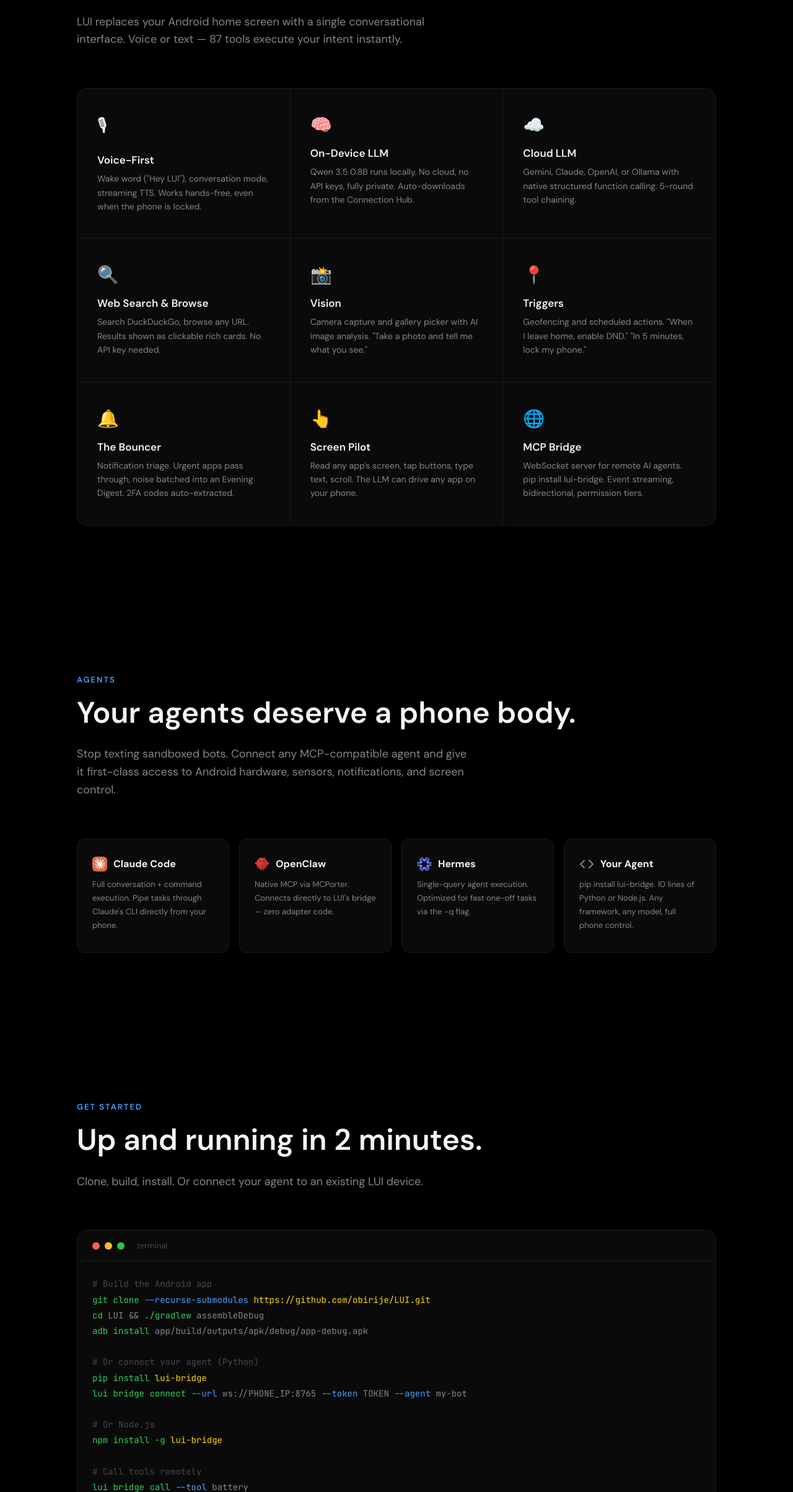
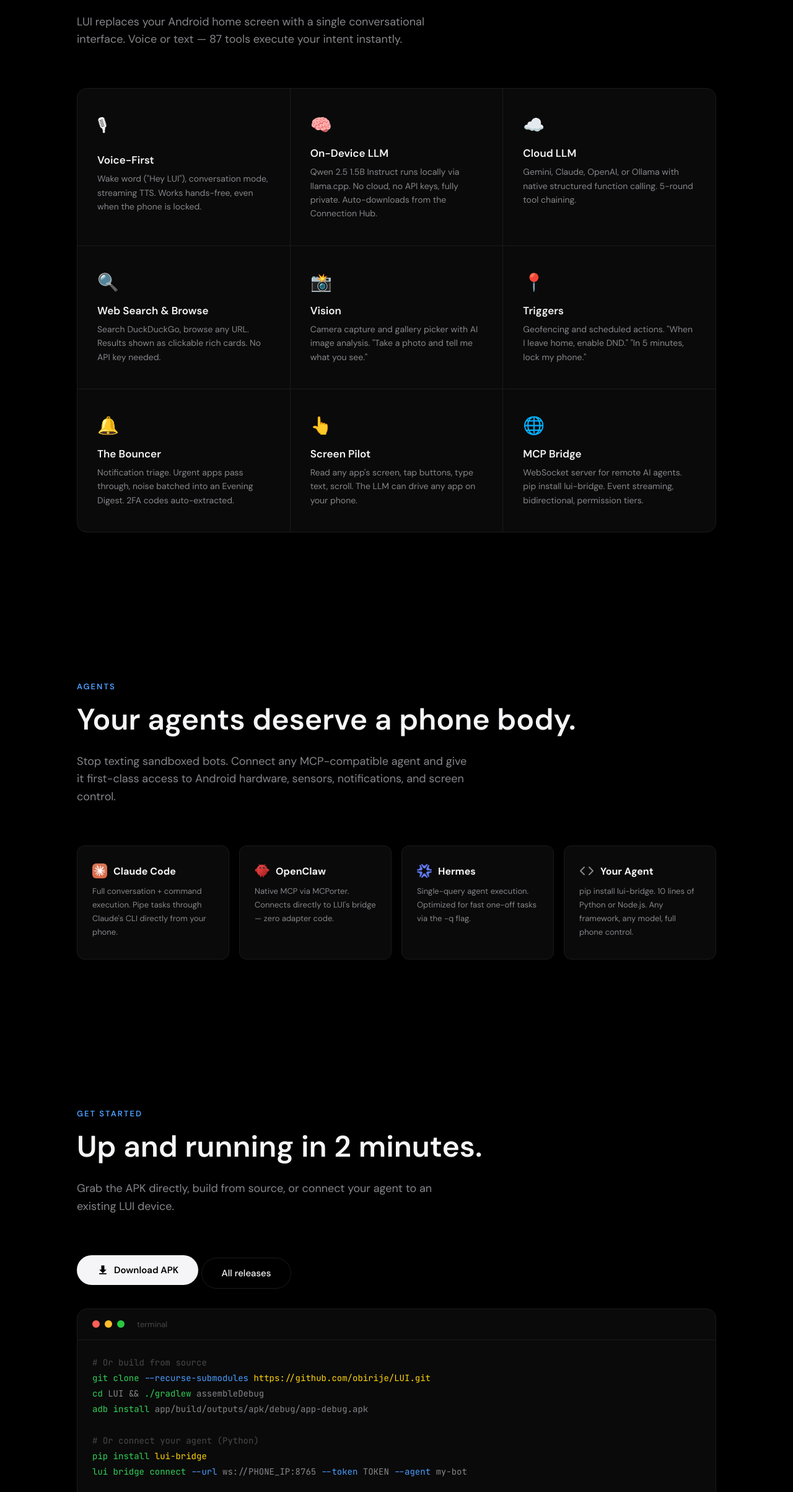
Before and after one commit to obirije/LUI, a plain HTML site: page sites/index.html in a window 1280 px wide. Shown: the part 1514-3921 px from the top of the page at 62% size. Drawn offline with Linux system fonts and the light colour scheme.

Commit message:
Release v0.3.0

```diff
--- a/lui-node/package.json
+++ b/lui-node/package.json
@@ -1,6 +1,6 @@
 {
   "name": "lui-bridge",
-  "version": "0.2.1",
+  "version": "0.3.0",
   "description": "Connect AI agents to LUI Android devices — 78 tools, MCP protocol, bidirectional communication",
   "main": "src/index.js",
   "bin": {
--- a/lui-python/pyproject.toml
+++ b/lui-python/pyproject.toml
@@ -4,7 +4,7 @@
 
 [project]
 name = "lui-bridge"
-version = "0.2.1"
+version = "0.3.0"
 description = "Connect AI agents to LUI Android devices — 78 tools, MCP protocol, bidirectional communication"
 readme = "README.md"
 license = {text = "GPLv3"}
--- a/sites/index.html
+++ b/sites/index.html
@@ -172,7 +172,7 @@
     <p class="subtitle reveal">LUI replaces your Android home screen with a single conversational interface. Voice or text — 87 tools execute your intent instantly.</p>
     <div class="features reveal">
         <div class="feature"><span class="icon">🎙</span><h3>Voice-First</h3><p>Wake word ("Hey LUI"), conversation mode, streaming TTS. Works hands-free, even when the phone is locked.</p></div>
-        <div class="feature"><span class="icon">🧠</span><h3>On-Device LLM</h3><p>Qwen 3.5 0.8B runs locally. No cloud, no API keys, fully private. Auto-downloads from the Connection Hub.</p></div>
+        <div class="feature"><span class="icon">🧠</span><h3>On-Device LLM</h3><p>Qwen 2.5 1.5B Instruct runs locally via llama.cpp. No cloud, no API keys, fully private. Auto-downloads from the Connection Hub.</p></div>
         <div class="feature"><span class="icon">☁️</span><h3>Cloud LLM</h3><p>Gemini, Claude, OpenAI, or Ollama with native structured function calling. 5-round tool chaining.</p></div>
         <div class="feature"><span class="icon">🔍</span><h3>Web Search & Browse</h3><p>Search DuckDuckGo, browse any URL. Results shown as clickable rich cards. No API key needed.</p></div>
         <div class="feature"><span class="icon">📸</span><h3>Vision</h3><p>Camera capture and gallery picker with AI image analysis. "Take a photo and tell me what you see."</p></div>
@@ -198,14 +198,23 @@
 <section id="install">
     <div class="section-label reveal">Get Started</div>
     <h2 class="reveal">Up and running in 2 minutes.</h2>
-    <p class="subtitle reveal">Clone, build, install. Or connect your agent to an existing LUI device.</p>
+    <p class="subtitle reveal">Grab the APK directly, build from source, or connect your agent to an existing LUI device.</p>
+
+    <div class="cta-group reveal" style="margin-bottom: 32px;">
+        <a href="https://github.com/obirije/LUI/releases/latest/download/app-full-release.apk" class="btn-primary">
+            <svg width="20" height="20" viewBox="0 0 24 24" fill="currentColor"><path d="M5 20h14v-2H5v2zm14-9h-4V3H9v8H5l7 7 7-7z"/></svg>
+            Download APK
+        </a>
+        <a href="https://github.com/obirije/LUI/releases" class="btn-secondary">All releases</a>
+    </div>
+
     <div class="code-section reveal">
         <div class="code-header">
             <div class="code-dot red"></div><div class="code-dot yellow"></div><div class="code-dot green"></div>
             <span>terminal</span>
         </div>
         <div class="code-body">
-            <span class="comment"># Build the Android app</span><br>
+            <span class="comment"># Or build from source</span><br>
             <span class="cmd">git clone</span> <span class="flag">--recurse-submodules</span> <span class="str">https://github.com/obirije/LUI.git</span><br>
             <span class="cmd">cd</span> LUI && <span class="cmd">./gradlew</span> assembleDebug<br>
             <span class="cmd">adb install</span> app/build/outputs/apk/debug/app-debug.apk<br><br>
```
Also changed, not shown: 2 other files.
